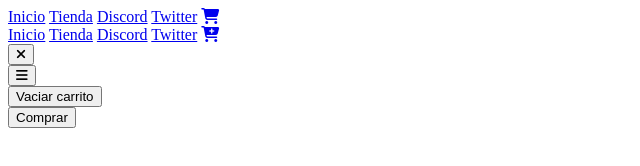
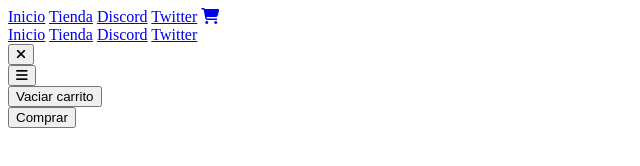
Before and after one commit to sanjuark/PaginaNoobcraft, a plain HTML site: page carrito.html in a window 1280 px wide. Shown: the full height of the page, 0-640 px from the left. Drawn offline with nearby package versions, Linux system fonts and the light colour scheme.

Commit message:
Eliminado el boton de carrito en la navBar

```diff
--- a/carrito.html
+++ b/carrito.html
@@ -29,7 +29,6 @@
                 <a href="./tienda.html">Tienda</a>
                 <a href="https://discord.gg/noobcraft">Discord</a>
                 <a href="https://twitter.com/NoobCraftNT">Twitter</a>
-                <a class='txtnav' href="carrito.html"><i class="producto__icon fas fa-cart-plus"></i></a>
                 <div id="icon2">
                     <button class='btn' onClick='cerrar()'><i class="fas fa-times"></i></button>
                 </div>
```
